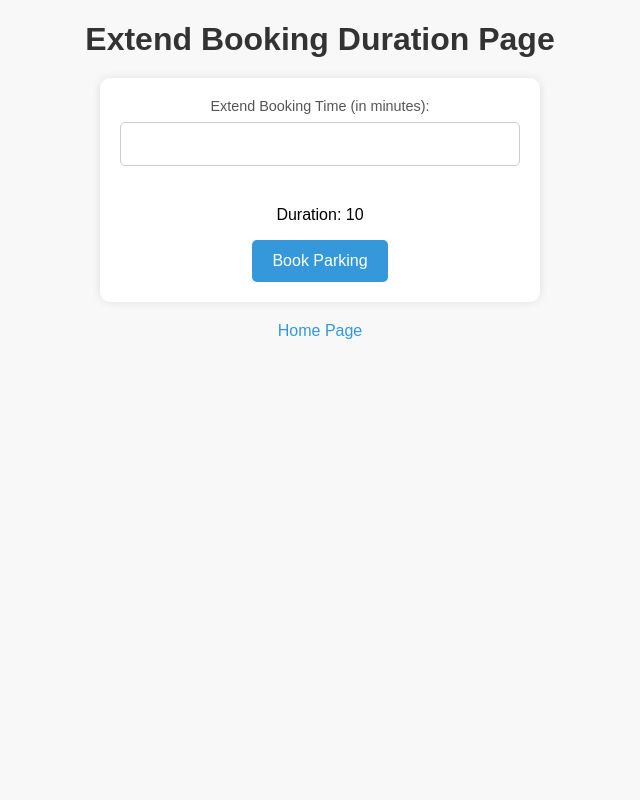
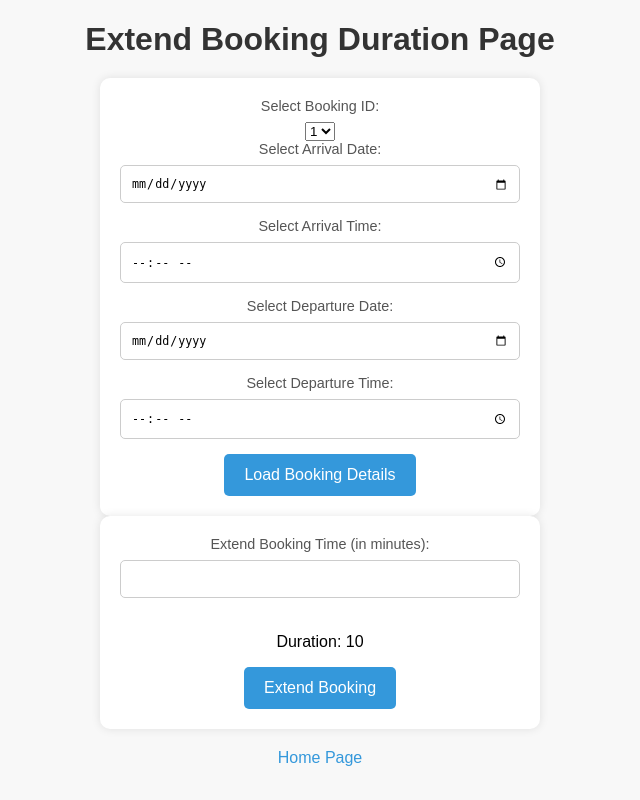
Before and after one commit to Katchietsnouva/web_app_python, a Flask app: template templates/extend_booking_page.html in a window 1280 px wide. Shown: the whole page, without its empty margins (320-960 px from the left). Run offline with Flask 3, Linux system fonts and the light colour scheme; the template is opened without the code that fills it: most values are stand-ins (such as "Sample title", 1, 10 or a date in 2020); parts of the project's set-up code (start-up, migrations or seed data) failed here and were passed over.

Commit message:
web update form  desktop 6.5

```diff
--- a/templates/extend_booking_page.html
+++ b/templates/extend_booking_page.html
@@ -69,13 +69,14 @@
 
       input {
         width: 100%;
-        padding: 12px;
-        margin-bottom: 20px;
+        padding: 10px;
+        margin-bottom: 15px;
         box-sizing: border-box;
         border: 1px solid #ccc;
         border-radius: 5px;
-        font-size: 1em;
+        font-size: 0.9em;
       }
+
 
       button {
         background-color: #3498db;
@@ -93,25 +94,43 @@
   <body>
     <h1>Extend Booking Duration Page</h1>
 
-    <!-- Booking form -->
+    <!-- Extend Booking form -->
+    <!-- i want a Dropdown Lists box to display the current booking_ids for the specific user then the below form to populate with the values from the time json file.-->
+
+
+    <form action="/extendbook" method="get">
+      <label for="booking_id">Select Booking ID:</label>
+      <select id="booking_id" name="booking_id" required>
+        {% for booking_id in booking_ids %}
+          <option value="{{ booking_id }}">{{ booking_id }}</option>
+        {% endfor %}
+      </select>
+
+      <label for="arrival_date">Select Arrival Date:</label>
+      <input type="date" id="arrival_date" name="arrival_date" required />
+
+      <label for="arrival_time">Select Arrival Time:</label>
+      <input type="time" id="arrival_time" name="arrival_time" required />
+
+      <label for="departure_date">Select Departure Date:</label>
+      <input type="date" id="departure_date" name="departure_date" required />
+
+      <label for="departure_time">Select Departure Time:</label>
+      <input type="time" id="departure_time" name="departure_time" required />
+
+      <button type="submit">Load Booking Details</button>
+    </form>
+
+
+
+    <!-- Form to extend booking -->
     <form action="/extendbook" method="post">
-
-      <!-- New section for extension -->
       <div class="form-section">
         <label for="extension_time">Extend Booking Time (in minutes):</label>
-        <input
-          type="number"
-          id="extension_time"
-          name="extension_time"
-          min="1"
-          required
-        />
+        <input type="number" id="extension_time" name="extension_time" min="1" required />
       </div>
-
-      <!-- Display existing messages -->
       <p>
-        Duration: {% if duration is defined %}{{ duration }}{% else %}N/A{%
-        endif %}
+        Duration: {% if duration is defined %}{{ duration }}{% else %}N/A{% endif %}
       </p>
       {% with messages = get_flashed_messages(with_categories=true) %} {% if
       messages %}
@@ -122,8 +141,8 @@
       </ul>
       {% endif %} {% endwith %}
 
-      <!-- Booking button -->
-      <button type="submit">Book Parking</button>
+      <!-- Extend Booking button -->
+      <button type="submit">Extend Booking</button>
     </form>
 
     <a href="/home">Home Page</a>
--- a/templates/home_page.html
+++ b/templates/home_page.html
@@ -99,7 +99,7 @@
     <a class="navigation-button" href="/login">Logout</a>
     <a class="navigation-button" href="/register">Edit Registration</a>
     <a class="navigation-button" href="/book">Book Parking Now</a>
-    <a class="navigation-button" href="/book">Extend Book Parking Time</a>
+    <a class="navigation-button" href="/extendbook">Extend Book Parking Time</a>
     <a class="navigation-button" href="/book">Payment Menu</a>
 
     <!-- Custom Section 1 -->
```
